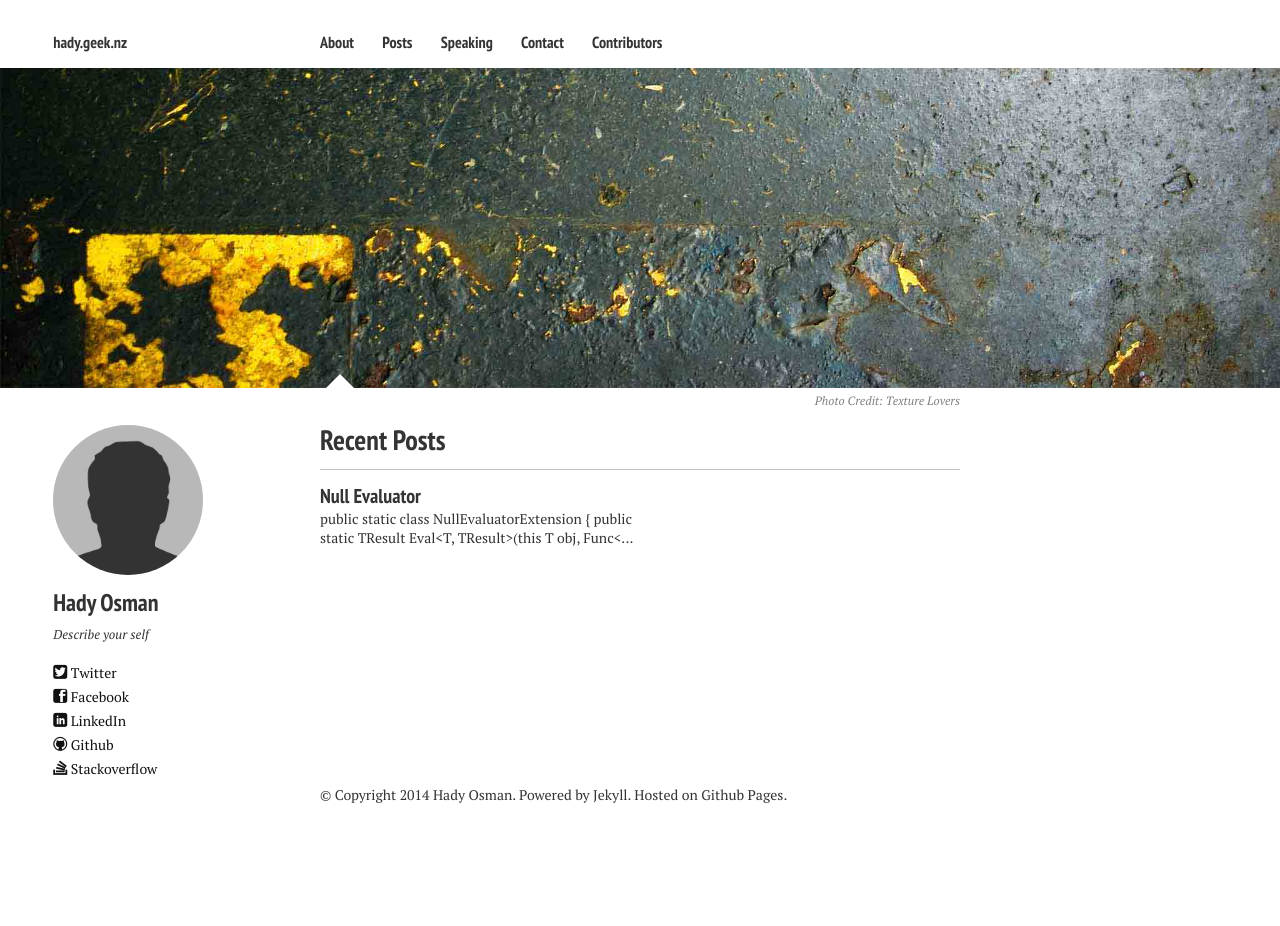
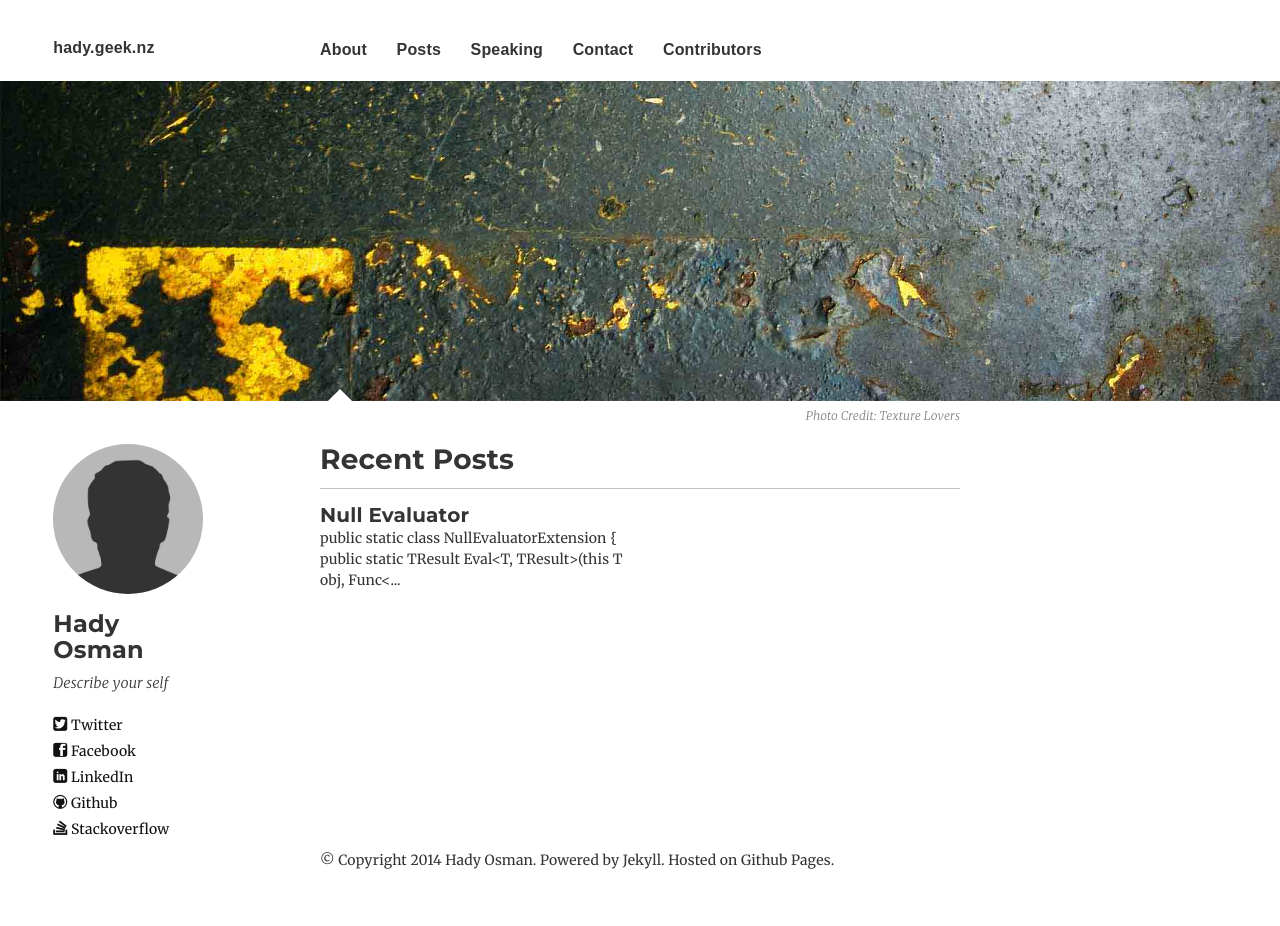
Before and after one commit to hadynz/hadynz.github.io, a Jekyll site: the page built from index.md, in a window 1280 px wide. Built offline with Jekyll 4.4.1, drawn with Linux system fonts in a browser that asks for light colours; nearby versions of some CDN libraries; Markdown is read by kramdown in place of the engine named in the settings; before the commit the page ends 900 px from its top, so only the background shows below that.

Commit message:
Change site fonts to new Google Fonts Post titles are no longer hyperlinks

```diff
--- a/_includes/head.html
+++ b/_includes/head.html
@@ -38,7 +38,8 @@
     <meta name="viewport" content="width=device-width, initial-scale=1">
 
     <!-- Google Webfonts -->
-    <link href='http://fonts.googleapis.com/css?family=PT+Sans+Narrow:400,700|PT+Serif:400,700,400italic' rel='stylesheet' type='text/css'>
+    <!-- Ref: http://www.google.com/fonts#UsePlace:use/Collection:Montserrat:400,700|Merriweather:400,300italic,300 -->
+    <link href='http://fonts.googleapis.com/css?family=Montserrat:400,700|Merriweather:400,300italic,300' rel='stylesheet' type='text/css'>
 
     <!-- For all browsers -->
     <link rel="stylesheet" href="{{ site.url }}/dist/main.min.css">
--- a/_layouts/post.html
+++ b/_layouts/post.html
@@ -4,11 +4,7 @@ type: post
 ---
 <article>
     <div class="headline-wrap">
-        {% if page.link %}
-            <h1><a href="{{ page.link }}">{{ page.title }}</a></h1>
-        {% else %}
-            <h1><a href="{{ site.url }}{{ page.url }}" rel="bookmark" title="{{ page.title }}">{{ page.title }}</a></h1>
-        {% endif %}
+        <h1 itemprop="name" name="title" class="post-title">{{ page.title }}</h1>
     </div>
 
     <div class="article-wrap">
--- a/assets/css/overrides.css
+++ b/assets/css/overrides.css
@@ -1,3 +1,6 @@
+/**
+ * Overriding original .less specifications
+ */
 p + p {
     margin-top: 0;
     text-indent: 0;
@@ -6,3 +9,25 @@ p + p {
 .navigation-wrapper {
     text-transform: none;
 }
+
+/**
+ * Site-wide font sizes
+ */
+h1, h2, h3, h4, h5, h6 {
+    font-family: 'Montserrat', sans-serif;
+}
+
+.post-title {
+    letter-spacing: -0.04em;
+    font-size: 50px;
+    line-height: 1.1;
+}
+
+body {
+    color: rgba(0, 0, 0, 0.8);
+    font-family: 'Merriweather', serif;
+    font-size: 18px;
+    line-height: 1.5;
+    letter-spacing: 0.01rem;
+    -webkit-font-smoothing: antialiased;
+}
```
